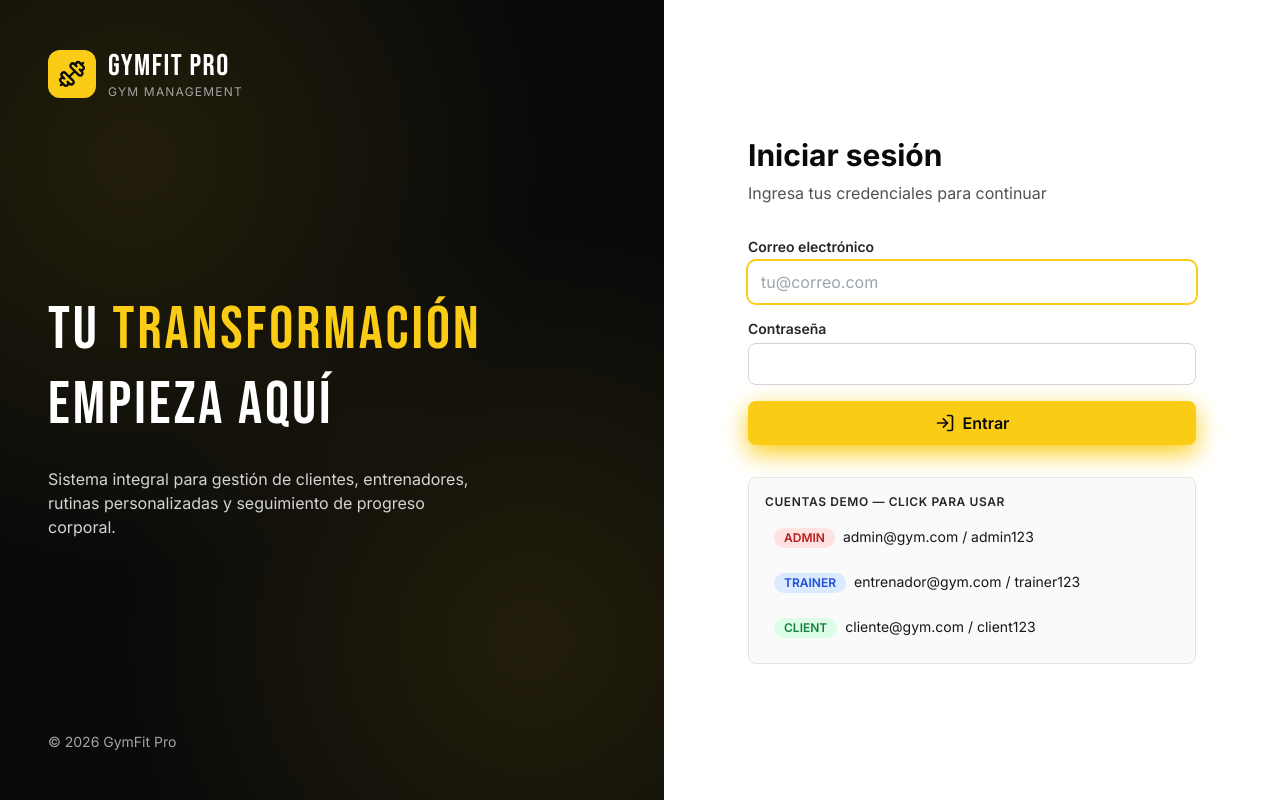
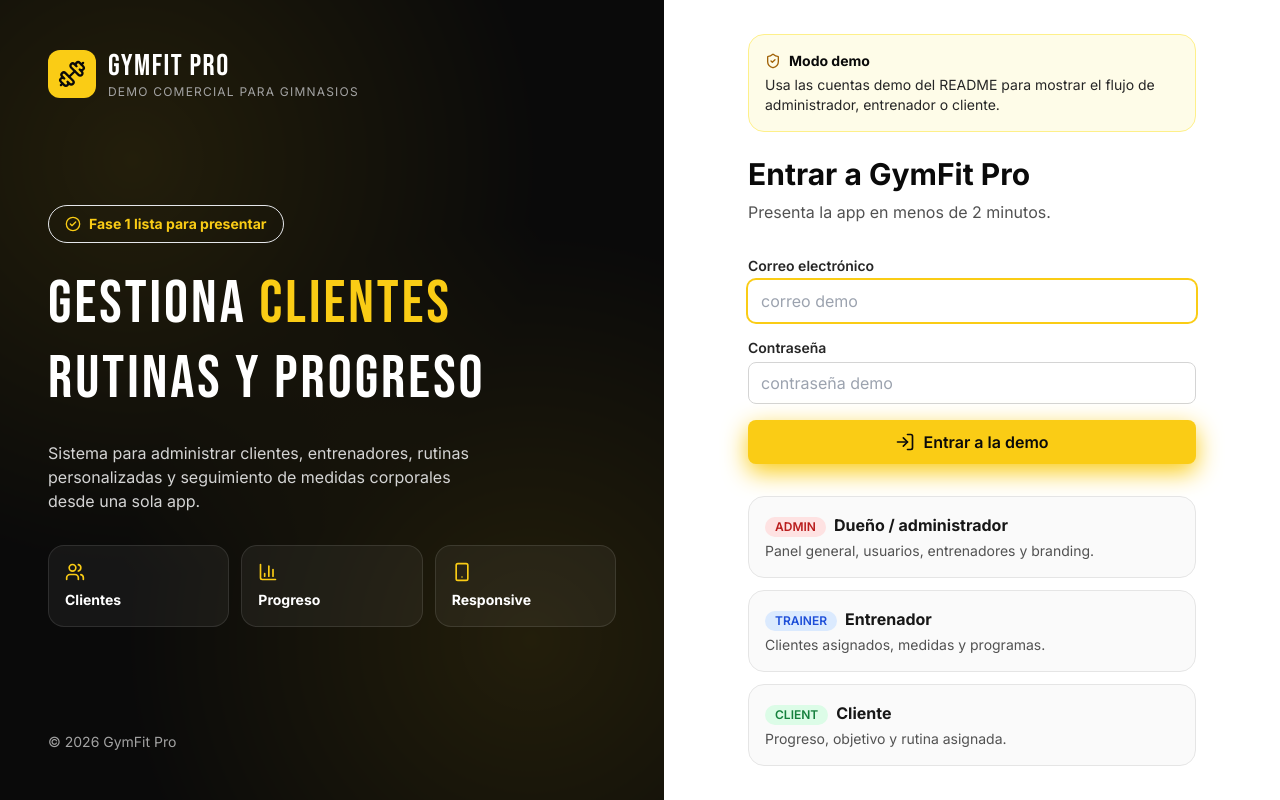
Before and after one commit to AngelCP22/GYM-APP, a React (Vite) app: page /#/login in a window 1280 px wide. Built offline with nearby package versions, Linux system fonts and the light colour scheme.

Commit message:
feat: use commercial login for demo

```diff
--- a/src/App.tsx
+++ b/src/App.tsx
@@ -1,7 +1,7 @@
 import { Routes, Route, Navigate } from 'react-router-dom';
 import type { ReactNode } from 'react';
 import { useStore } from './store';
-import Login from './pages/Login';
+import LoginCommercial from './pages/LoginCommercial';
 import Layout from './components/Layout';
 import Dashboard from './pages/Dashboard';
 import Users from './pages/Users';
@@ -27,7 +27,7 @@ export default function App() {
 
   return (
     <Routes>
-      <Route path="/login" element={user ? <Navigate to="/" replace /> : <Login />} />
+      <Route path="/login" element={user ? <Navigate to="/" replace /> : <LoginCommercial />} />
       <Route
         element={
           <Protected>
```
